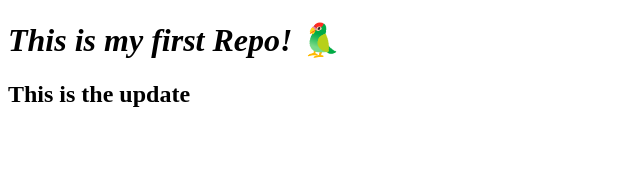
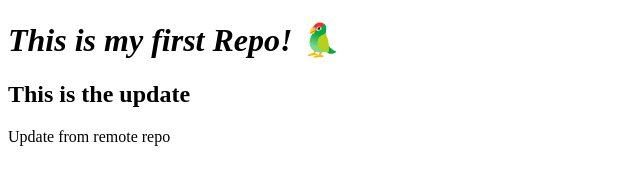
Before and after one commit to HayleyW-lab/my-first-repo, a plain HTML site: page index.html in a window 1280 px wide. Shown: the whole page, without its empty margins (0-640 px from the left). Drawn offline with Linux system fonts and the light colour scheme.

Commit message:
Update index.html
Added a p1 paragraph to file

```diff
--- a/index.html
+++ b/index.html
@@ -11,6 +11,7 @@
 <body>
     <h1>This is my first Repo! 🦜</h1>
     <h2>This is the update</h2>
+    <p>Update from remote repo</p>
 </body>
 
 </html>
```
